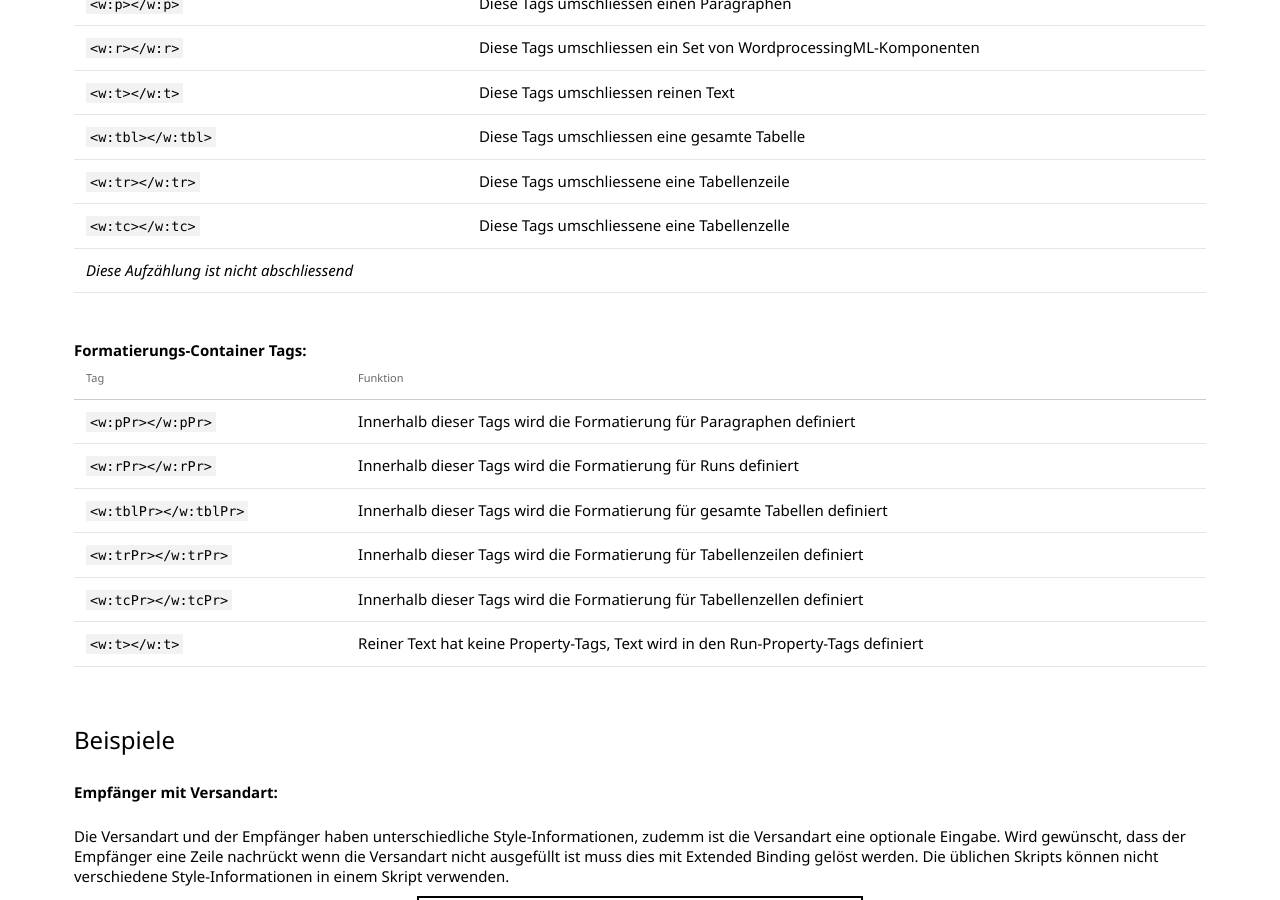
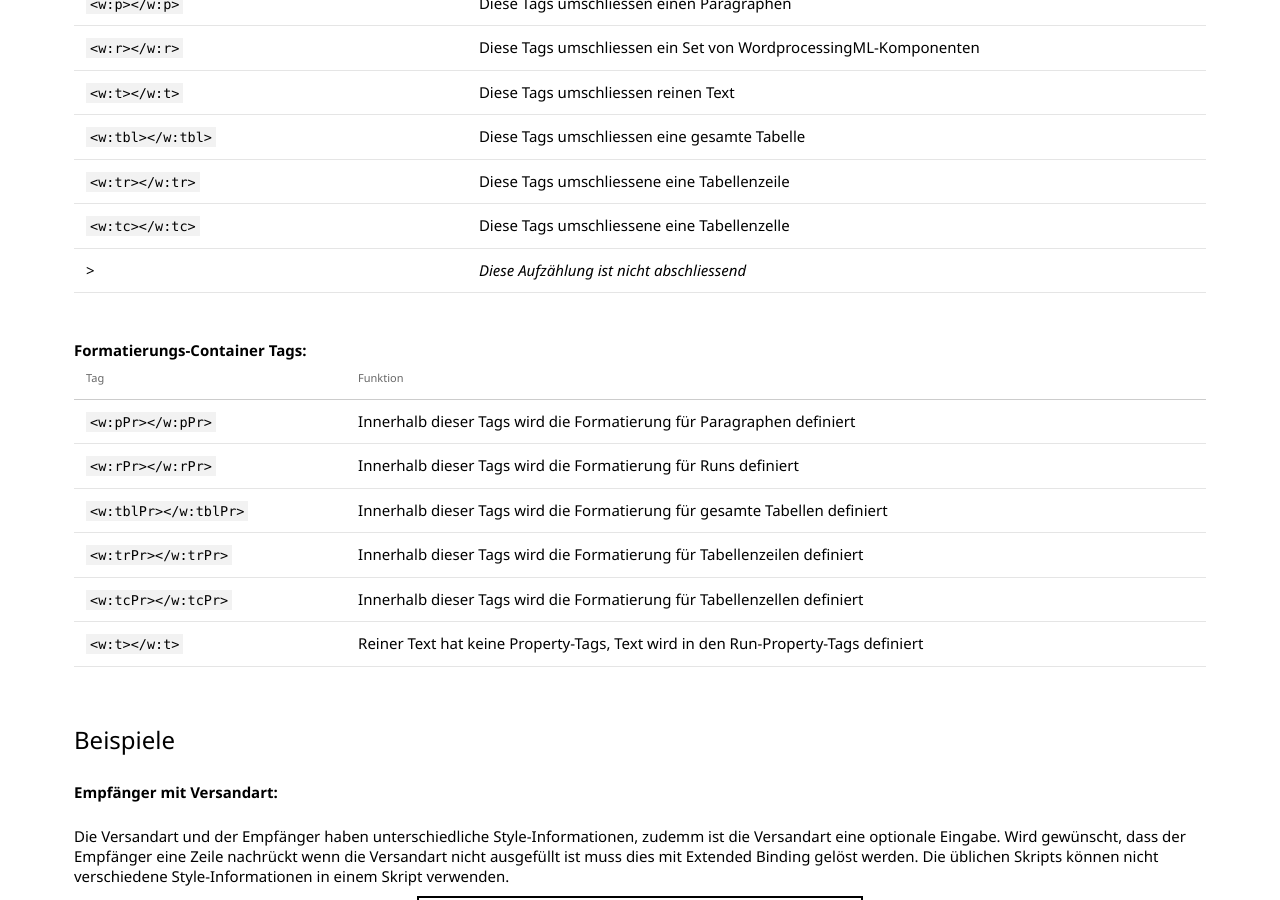
Before and after one commit to primesoft-group/oneoffixx-docs, a Jekyll site: the page built from _pages/docfunc/de/df-extendedbinding.md, in a window 1280 px wide and 900 px high, scrolled down 1227 px. Built offline with Jekyll 4.4.1, drawn with Linux system fonts in a browser that asks for light colours; nearby versions of some CDN libraries; some web fonts are replaced.

Commit message:
updated content

````diff
--- a/_pages/docfunc/de/df-extendedbinding.md
+++ b/_pages/docfunc/de/df-extendedbinding.md
@@ -37,7 +37,7 @@ __Allgemeine Tags:__
 | ``` <w:tbl></w:tbl> ``` | Diese Tags umschliessen eine gesamte Tabelle |
 | ``` <w:tr></w:tr> ``` | Diese Tags umschliessene eine Tabellenzeile |
 | ``` <w:tc></w:tc> ``` | Diese Tags umschliessene eine Tabellenzelle |
-| *Diese Aufzählung ist nicht abschliessend* |
+| > | *Diese Aufzählung ist nicht abschliessend* |
 
 __Formatierungs-Container Tags:__
 
````
